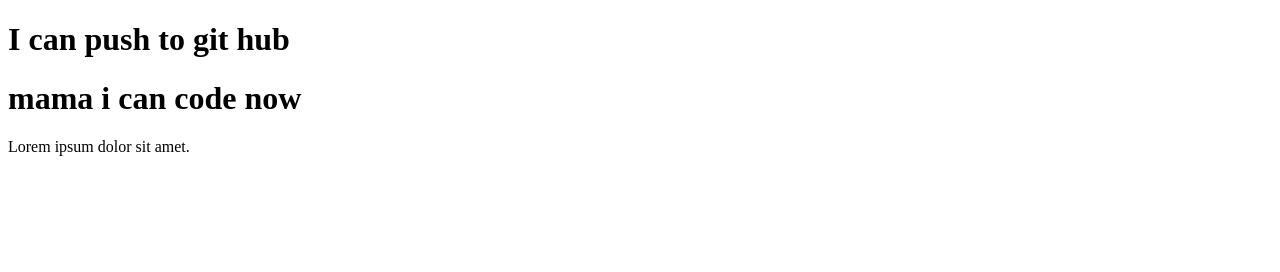
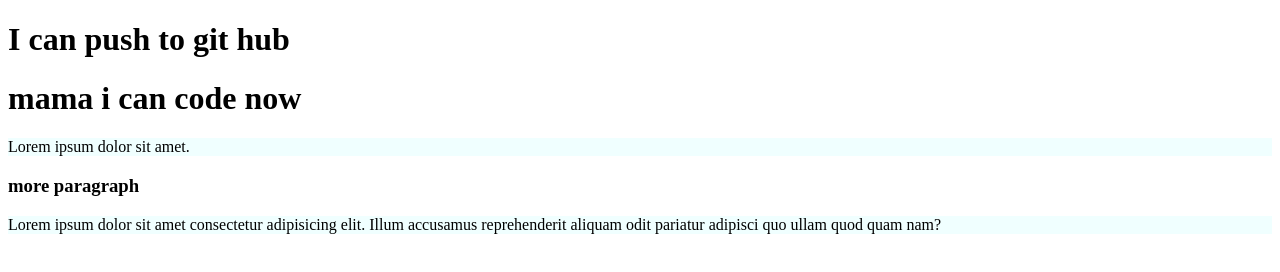
Before and after one commit to mufassir-mahmud/my-second-repo, a plain HTML site: page index.html in a window 1280 px wide. Drawn offline with Linux system fonts and the light colour scheme.

Commit message:
added style

```diff
--- a/index.html
+++ b/index.html
@@ -5,10 +5,13 @@
     <meta http-equiv="X-UA-Compatible" content="IE=edge">
     <meta name="viewport" content="width=device-width, initial-scale=1.0">
     <title>My second repo</title>
+    <link rel="stylesheet" href="style.css">
 </head>
 <body>
     <h1>I can push to git hub</h1>
     <h1>mama i can code now</h1>
     <p>Lorem ipsum dolor sit amet.</p>
+    <h3>more paragraph</h3>
+    <p>Lorem ipsum dolor sit amet consectetur adipisicing elit. Illum accusamus reprehenderit aliquam odit pariatur adipisci quo ullam quod quam nam?</p>
 </body>
 </html>
--- /dev/null
+++ b/style.css
@@ -0,0 +1,3 @@
+p{
+    background-color: azure;
+}
```
